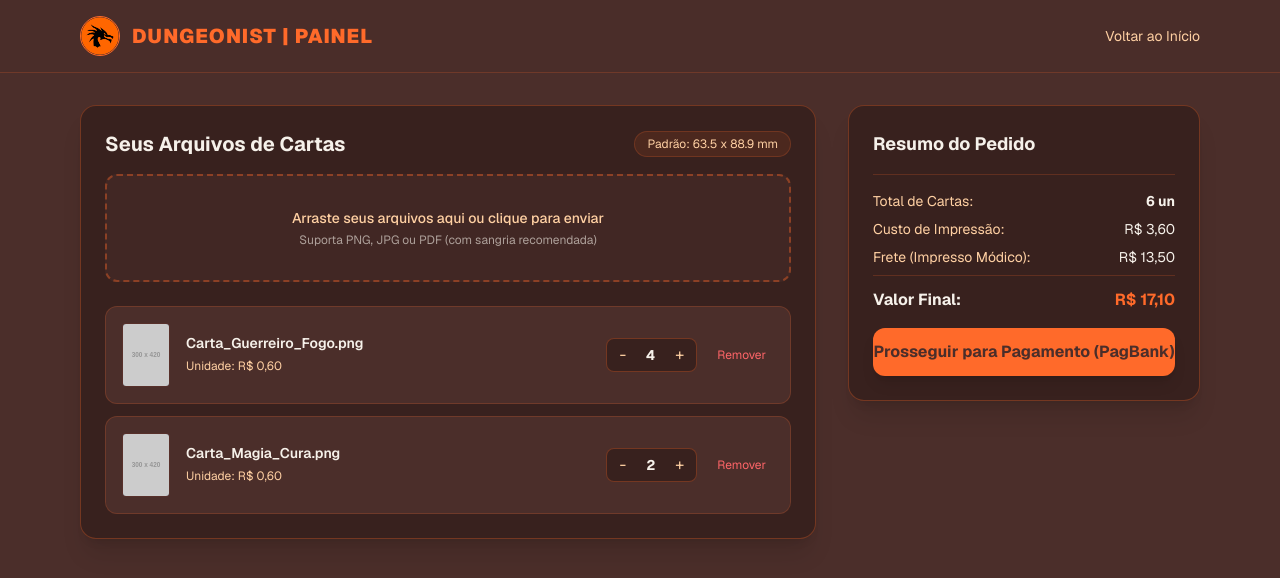
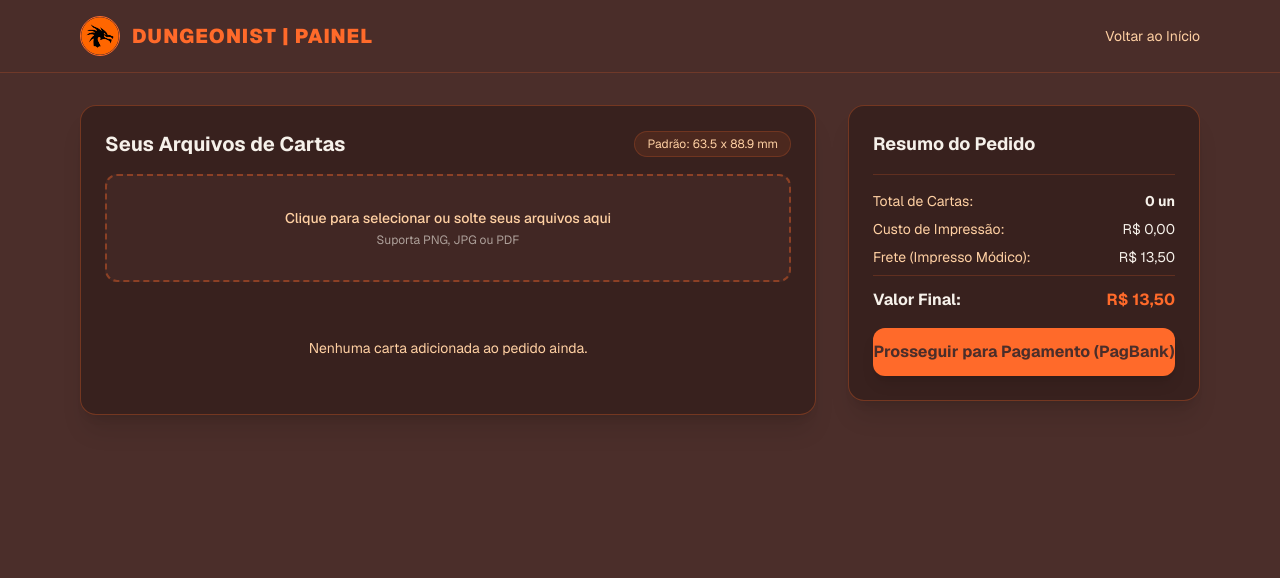
Before and after one commit to fabiovibecoder/dungeonist, a Next.js app: page /painel in a window 1280 px wide. Shown: the top 578 px of the page. Built offline with nearby package versions, Linux system fonts and the light colour scheme.

Commit message:
painel de upload funcional

```diff
--- a/app/painel/page.tsx
+++ b/app/painel/page.tsx
@@ -2,24 +2,23 @@
 
 import { useState } from 'react';
 import Image from 'next/image';
+import { supabase } from '@/lib/supabase';
 
 interface CartItem {
   id: string;
   name: string;
   quantity: number;
   previewUrl: string;
+  filePath: string;
 }
 
 export default function PainelCliente() {
-  const [items, setItems] = useState<CartItem[]>([
-    { id: '1', name: 'Carta_Guerreiro_Fogo.png', quantity: 4, previewUrl: 'https://placehold.co/300x420/FF6A2A/4B2E2A?text=Guerreiro' },
-    { id: '2', name: 'Carta_Magia_Cura.png', quantity: 2, previewUrl: 'https://placehold.co/300x420/FF9A4D/4B2E2A?text=Magia' }
-  ]);
+  const [items, setItems] = useState<CartItem[]>([]);
+  const [uploading, setUploading] = useState(false);
 
   const totalCards = items.reduce((acc, item) => acc + item.quantity, 0);
   const printCost = totalCards * 0.60;
 
-  // Cálculo de frete Impresso Módico simulado
   let shippingCost = 13.50;
   const weightGrams = totalCards * 2.5;
   if (weightGrams > 200 && weightGrams <= 500) shippingCost = 18.00;
@@ -27,6 +26,45 @@ export default function PainelCliente() {
   else if (weightGrams > 1000) shippingCost = 32.00;
 
   const grandTotal = printCost + shippingCost;
+
+  const handleFileUpload = async (e: React.ChangeEvent<HTMLInputElement>) => {
+    const files = e.target.files;
+    if (!files || files.length === 0) return;
+
+    setUploading(true);
+    const newItems: CartItem[] = [];
+
+    for (let i = 0; i < files.length; i++) {
+      const file = files[i];
+      const fileExt = file.name.split('.').pop();
+      const fileName = `${Date.now()}_${Math.random().toString(36).substring(7)}.${fileExt}`;
+      const filePath = `uploads/${fileName}`;
+
+      const { error } = await supabase.storage
+        .from('card-uploads')
+        .upload(filePath, file);
+
+      if (error) {
+        alert(`Erro ao enviar ${file.name}: ${error.message}`);
+        continue;
+      }
+
+      const { data: publicUrlData } = supabase.storage
+        .from('card-uploads')
+        .getPublicUrl(filePath);
+
+      newItems.push({
+        id: fileName,
+        name: file.name,
+        quantity: 1,
+        previewUrl: publicUrlData.publicUrl,
+        filePath: filePath,
+      });
+    }
+
+    setItems((prev) => [...prev, ...newItems]);
+    setUploading(false);
+  };
 
   const handleQuantityChange = (id: string, delta: number) => {
     setItems(items.map(item => {
@@ -38,13 +76,13 @@ export default function PainelCliente() {
     }));
   };
 
-  const handleRemove = (id: string) => {
-    setItems(items.filter(item => item.id !== id));
+  const handleRemove = async (item: CartItem) => {
+    await supabase.storage.from('card-uploads').remove([item.filePath]);
+    setItems(items.filter(i => i.id !== item.id));
   };
 
   return (
     <div style={{ backgroundColor: '#4B2E2A', color: '#F6F1EA' }} className="min-h-screen font-sans">
-      {/* Header */}
       <header className="border-b border-[#FF6A2A]/20 bg-[#4B2E2A]/90 sticky top-0 backdrop-blur z-50">
         <div className="max-w-6xl mx-auto px-4 py-4 flex justify-between items-center">
           <div className="flex items-center gap-3">
@@ -58,7 +96,6 @@ export default function PainelCliente() {
       </header>
 
       <main className="max-w-6xl mx-auto px-4 py-8 grid md:grid-cols-3 gap-8">
-        {/* Lista de Arquivos Enviados */}
         <div className="md:col-span-2 space-y-6">
           <div className="bg-[#38211E] p-6 rounded-2xl border border-[#FF6A2A]/30 shadow-xl space-y-4">
             <div className="flex justify-between items-center">
@@ -68,22 +105,34 @@ export default function PainelCliente() {
               </span>
             </div>
 
-            {/* Botão de Upload Fictício */}
-            <div className="border-2 border-dashed border-[#FF6A2A]/40 rounded-xl p-8 text-center bg-[#4B2E2A]/50 hover:bg-[#4B2E2A] transition cursor-pointer">
-              <p className="text-sm text-[#FFD0A3] font-medium">Arraste seus arquivos aqui ou clique para enviar</p>
-              <span className="text-xs text-[#F6F1EA]/60 mt-1 block">Suporta PNG, JPG ou PDF (com sangria recomendada)</span>
-            </div>
+            <label className="border-2 border-dashed border-[#FF6A2A]/40 rounded-xl p-8 text-center bg-[#4B2E2A]/50 hover:bg-[#4B2E2A] transition cursor-pointer block">
+              <input
+                type="file"
+                multiple
+                accept="image/png, image/jpeg, application/pdf"
+                onChange={handleFileUpload}
+                disabled={uploading}
+                className="hidden"
+              />
+              <p className="text-sm text-[#FFD0A3] font-medium">
+                {uploading ? 'Enviando arquivos para o Supabase...' : 'Clique para selecionar ou solte seus arquivos aqui'}
+              </p>
+              <span className="text-xs text-[#F6F1EA]/60 mt-1 block">Suporta PNG, JPG ou PDF</span>
+            </label>
 
-            {/* Grid de Itens */}
             <div className="space-y-3 pt-2">
               {items.map((item) => (
                 <div key={item.id} className="bg-[#4B2E2A] p-4 rounded-xl border border-[#FF6A2A]/20 flex items-center justify-between gap-4">
                   <div className="flex items-center gap-4">
-                    <div className="w-12 h-16 relative rounded bg-slate-900 overflow-hidden shrink-0 border border-[#FF6A2A]/30">
-                      <Image src={item.previewUrl} alt={item.name} fill className="object-cover" />
+                    <div className="w-12 h-16 relative rounded bg-slate-900 overflow-hidden shrink-0 border border-[#FF6A2A]/30 flex items-center justify-center">
+                      {item.name.endsWith('.pdf') ? (
+                        <span className="text-xs font-bold text-[#FF6A2A]">PDF</span>
+                      ) : (
+                        <Image src={item.previewUrl} alt={item.name} fill className="object-cover" />
+                      )}
                     </div>
                     <div>
-                      <h4 className="font-semibold text-sm text-[#F6F1EA]">{item.name}</h4>
+                      <h4 className="font-semibold text-sm text-[#F6F1EA] truncate max-w-[200px]">{item.name}</h4>
                       <span className="text-xs text-[#FFD0A3]">Unidade: R$ 0,60</span>
                     </div>
                   </div>
@@ -94,18 +143,17 @@ export default function PainelCliente() {
                       <span className="px-2 text-sm font-bold text-[#F6F1EA]">{item.quantity}</span>
                       <button onClick={() => handleQuantityChange(item.id, 1)} className="px-3 py-1 text-[#FFD0A3] hover:text-white">+</button>
                     </div>
-                    <button onClick={() => handleRemove(item.id)} className="text-xs text-red-400 hover:text-red-300 px-2 py-1">Remover</button>
+                    <button onClick={() => handleRemove(item)} className="text-xs text-red-400 hover:text-red-300 px-2 py-1">Remover</button>
                   </div>
                 </div>
               ))}
-              {items.length === 0 && (
+              {items.length === 0 && !uploading && (
                 <p className="text-center text-sm text-[#FFD0A3] py-8">Nenhuma carta adicionada ao pedido ainda.</p>
               )}
             </div>
           </div>
         </div>
 
-        {/* Resumo do Pedido & Checkout */}
         <div className="space-y-6">
           <div className="bg-[#38211E] p-6 rounded-2xl border border-[#FF6A2A]/30 shadow-xl space-y-4 sticky top-24">
             <h3 className="text-lg font-bold text-[#F6F1EA]">Resumo do Pedido</h3>
```
